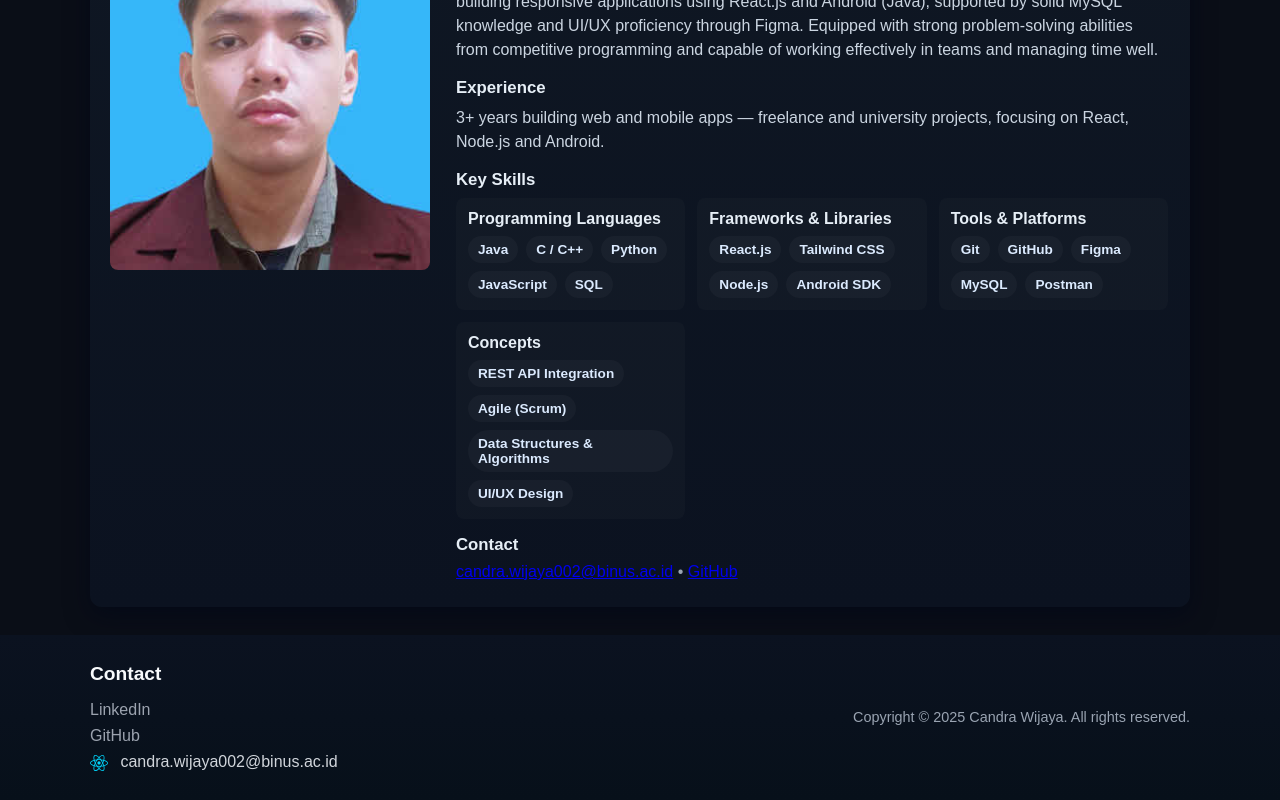
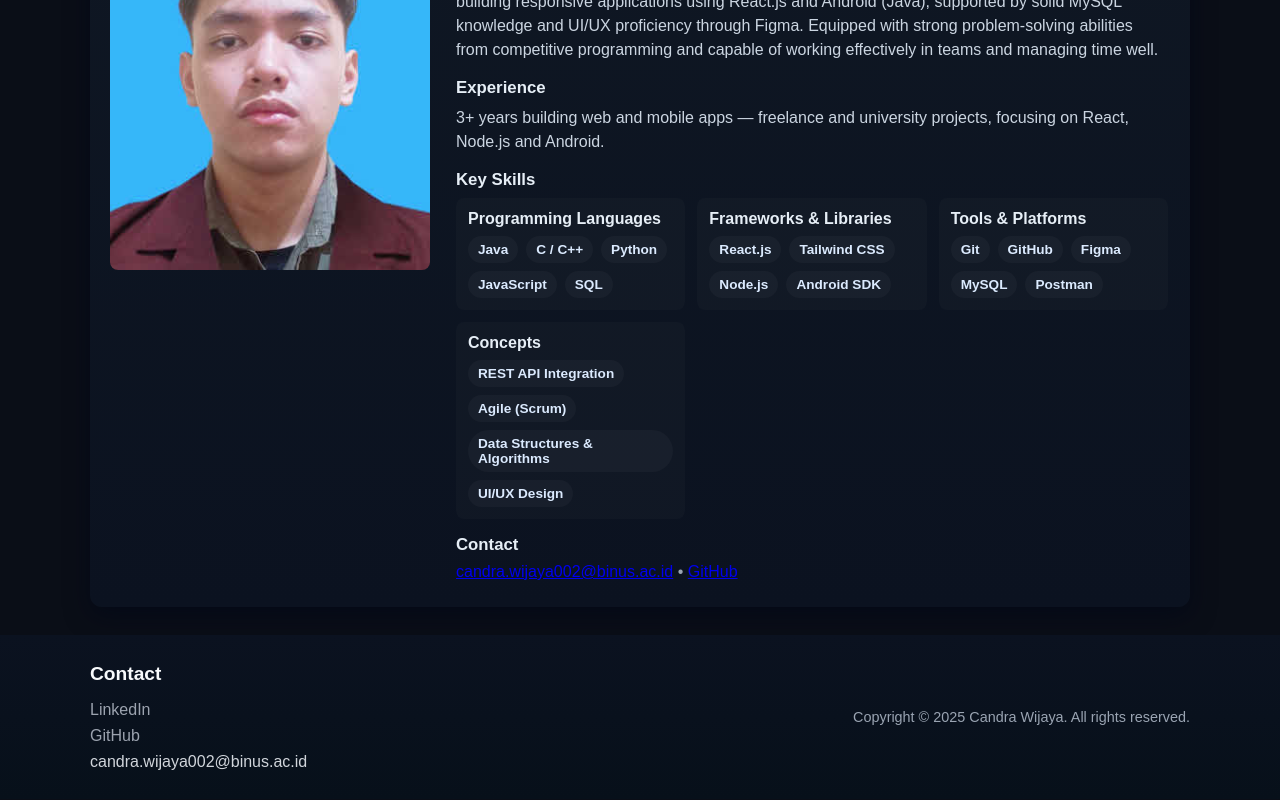
Before and after one commit to Candraww/Portofolio, a React (Vite) app in the folder my-react-app/: page /about in a window 1280 px wide. Shown: the part 212-1012 px from the top of the page. Built offline with nearby package versions, Linux system fonts and the light colour scheme.

Commit message:
documenttitle

```diff
--- a/my-react-app/index.html
+++ b/my-react-app/index.html
@@ -4,7 +4,7 @@
     <meta charset="UTF-8" />
     <link rel="icon" type="image/svg+xml" href="/vite.svg" />
     <meta name="viewport" content="width=device-width, initial-scale=1.0" />
-    <title>my-react-app</title>
+    <title>Candra Wijaya Portofolio</title>
   </head>
   <body>
     <div id="root"></div>
--- a/my-react-app/src/component/Footer.jsx
+++ b/my-react-app/src/component/Footer.jsx
@@ -9,7 +9,7 @@ function Footer(){
                     <ul className={styles.contactList}>
                         <li><a href="https://www.linkedin.com/in/candra-wijaya-c2005/" target="_blank" rel="noreferrer">LinkedIn</a></li>
                         <li><a href="https://github.com/candraww" target="_blank" rel="noreferrer">GitHub</a></li>
-                        <li><img src="/src/assets/react.svg" alt="react logo" className={styles.footerIcon}/> candra.wijaya002@binus.ac.id</li>
+                        <li> candra.wijaya002@binus.ac.id</li>
                     </ul>
                 </div>
                 <div className={styles.copyCol}>
```
